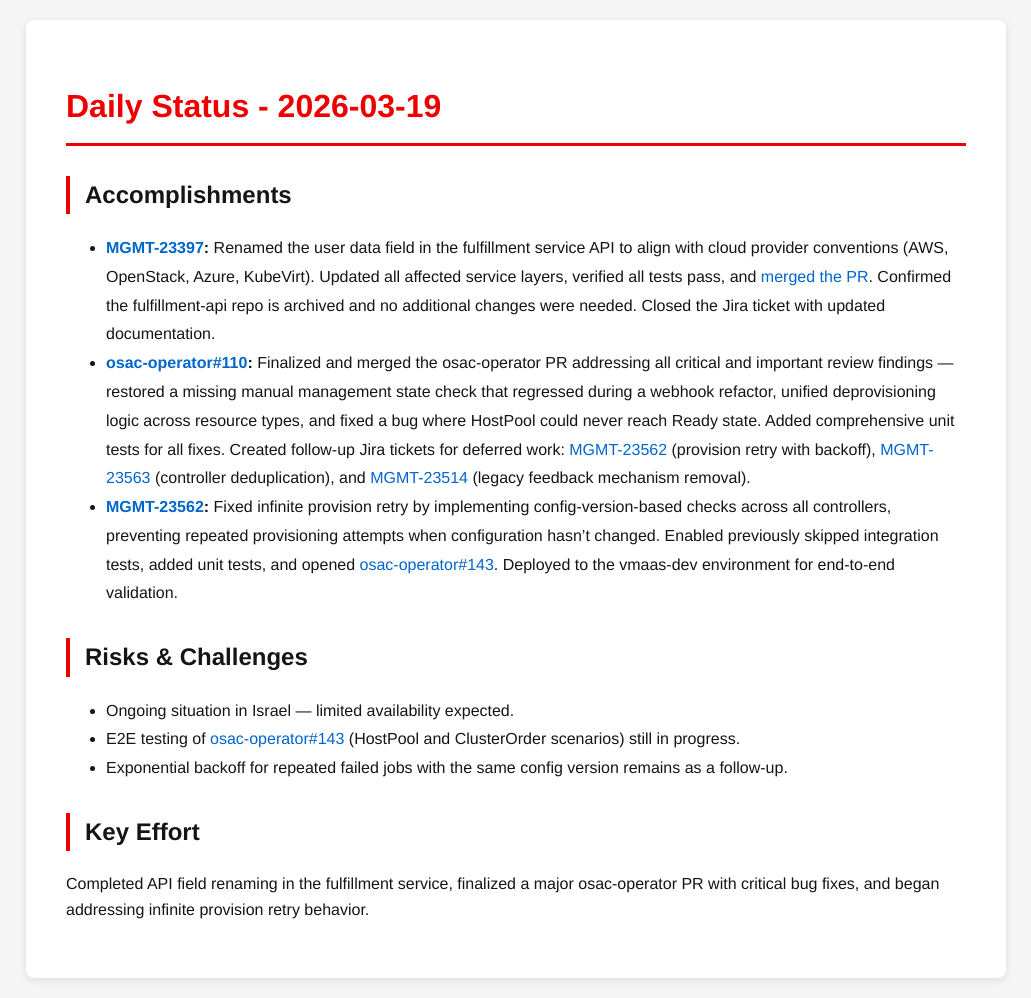
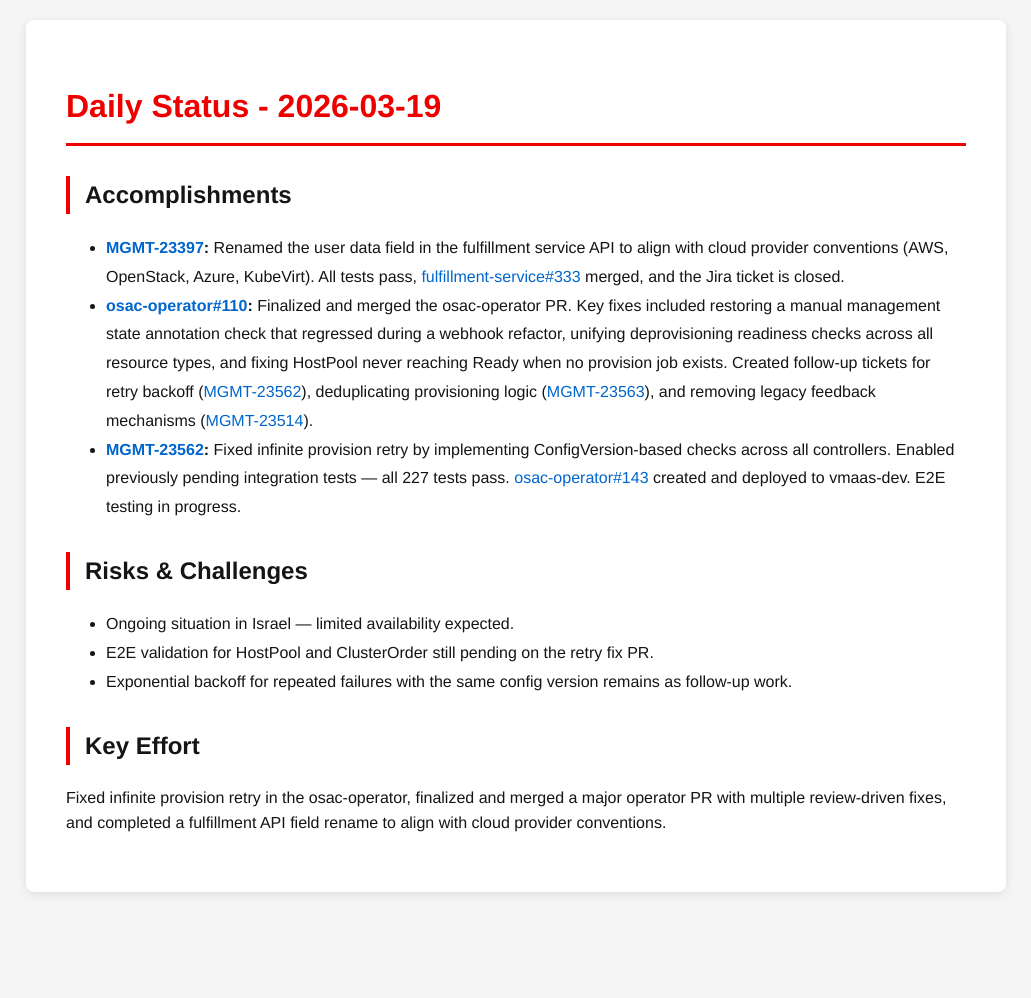
Before and after one commit to tzvatot/daily-status, a Jekyll site: the page built from 2026-03-19.md, in a window 1280 px wide. Shown: the whole page, without its empty margins (124-1155 px from the left). Built offline with Jekyll 4.4.1, drawn with Linux system fonts in a browser that asks for light colours; after the commit the page ends 912 px from its top, so only the background shows below that.

Commit message:
Daily status update - 2026-03-19

```diff
--- a/2026-03-19.md
+++ b/2026-03-19.md
@@ -7,14 +7,14 @@ date: 2026-03-19
 # Daily Status - 2026-03-19
 
 ## Accomplishments
-- **[MGMT-23397](https://issues.redhat.com/browse/MGMT-23397):** Renamed the user data field in the fulfillment service API to align with cloud provider conventions (AWS, OpenStack, Azure, KubeVirt). Updated all affected service layers, verified all tests pass, and [merged the PR](https://github.com/osac-project/fulfillment-service/pull/333). Confirmed the fulfillment-api repo is archived and no additional changes were needed. Closed the Jira ticket with updated documentation.
-- **[osac-operator#110](https://github.com/osac-project/osac-operator/pull/110):** Finalized and merged the osac-operator PR addressing all critical and important review findings — restored a missing manual management state check that regressed during a webhook refactor, unified deprovisioning logic across resource types, and fixed a bug where HostPool could never reach Ready state. Added comprehensive unit tests for all fixes. Created follow-up Jira tickets for deferred work: [MGMT-23562](https://issues.redhat.com/browse/MGMT-23562) (provision retry with backoff), [MGMT-23563](https://issues.redhat.com/browse/MGMT-23563) (controller deduplication), and [MGMT-23514](https://issues.redhat.com/browse/MGMT-23514) (legacy feedback mechanism removal).
-- **[MGMT-23562](https://issues.redhat.com/browse/MGMT-23562):** Fixed infinite provision retry by implementing config-version-based checks across all controllers, preventing repeated provisioning attempts when configuration hasn't changed. Enabled previously skipped integration tests, added unit tests, and opened [osac-operator#143](https://github.com/osac-project/osac-operator/pull/143). Deployed to the vmaas-dev environment for end-to-end validation.
+- **[MGMT-23397](https://issues.redhat.com/browse/MGMT-23397):** Renamed the user data field in the fulfillment service API to align with cloud provider conventions (AWS, OpenStack, Azure, KubeVirt). All tests pass, [fulfillment-service#333](https://github.com/osac-project/fulfillment-service/pull/333) merged, and the Jira ticket is closed.
+- **[osac-operator#110](https://github.com/osac-project/osac-operator/pull/110):** Finalized and merged the osac-operator PR. Key fixes included restoring a manual management state annotation check that regressed during a webhook refactor, unifying deprovisioning readiness checks across all resource types, and fixing HostPool never reaching Ready when no provision job exists. Created follow-up tickets for retry backoff ([MGMT-23562](https://issues.redhat.com/browse/MGMT-23562)), deduplicating provisioning logic ([MGMT-23563](https://issues.redhat.com/browse/MGMT-23563)), and removing legacy feedback mechanisms ([MGMT-23514](https://issues.redhat.com/browse/MGMT-23514)).
+- **[MGMT-23562](https://issues.redhat.com/browse/MGMT-23562):** Fixed infinite provision retry by implementing ConfigVersion-based checks across all controllers. Enabled previously pending integration tests — all 227 tests pass. [osac-operator#143](https://github.com/osac-project/osac-operator/pull/143) created and deployed to vmaas-dev. E2E testing in progress.
 
 ## Risks & Challenges
 - Ongoing situation in Israel — limited availability expected.
-- E2E testing of [osac-operator#143](https://github.com/osac-project/osac-operator/pull/143) (HostPool and ClusterOrder scenarios) still in progress.
-- Exponential backoff for repeated failed jobs with the same config version remains as a follow-up.
+- E2E validation for HostPool and ClusterOrder still pending on the retry fix PR.
+- Exponential backoff for repeated failures with the same config version remains as follow-up work.
 
 ## Key Effort
-Completed API field renaming in the fulfillment service, finalized a major osac-operator PR with critical bug fixes, and began addressing infinite provision retry behavior.
+Fixed infinite provision retry in the osac-operator, finalized and merged a major operator PR with multiple review-driven fixes, and completed a fulfillment API field rename to align with cloud provider conventions.
```
